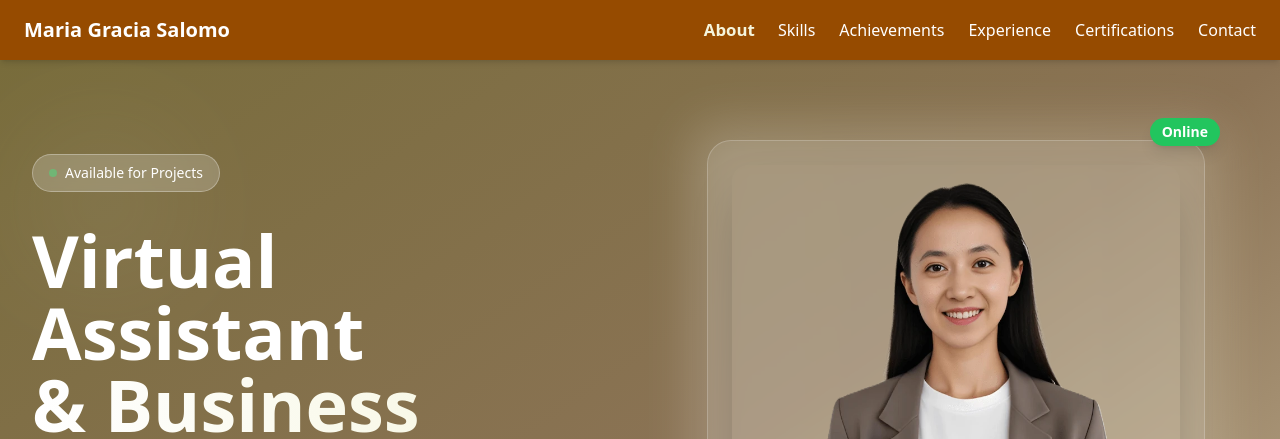
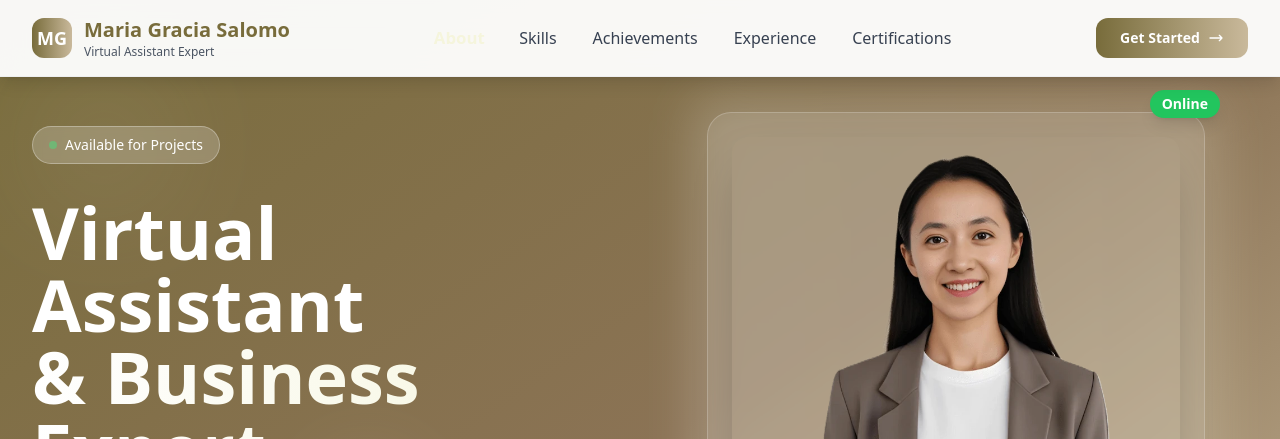
Before and after one commit to deoninja/maria-gracia-salomo, a plain HTML site: page index.html in a window 1280 px wide. Shown: the top 439 px of the page. Drawn offline with nearby package versions, Linux system fonts and the light colour scheme.

Commit message:
improve the navbar

```diff
--- a/index.html
+++ b/index.html
@@ -87,74 +87,118 @@
     <!-- Navigation -->
     <nav
       id="navbar"
-      class="bg-[#964B00] text-white sticky top-0 z-50 shadow-md"
+      class="fixed top-0 w-full z-50 bg-white/95 backdrop-blur-md border-b border-gray-200/50 shadow-lg"
       data-aos="fade-down"
       data-aos-duration="500"
     >
-      <div
-        class="container mx-auto px-4 sm:px-6 py-4 flex justify-between items-center"
-      >
-        <a href="#" class="text-xl font-bold">Maria Gracia Salomo</a>
+      <div class="container mx-auto px-4 sm:px-6 lg:px-8">
+        <div class="flex justify-between items-center py-4">
+
+          <!-- Logo/Brand -->
+          <div class="flex items-center space-x-3">
+            <div class="w-10 h-10 bg-gradient-to-r from-[#786C3B] to-[#C9B99B] rounded-xl flex items-center justify-center">
+              <span class="text-white font-bold text-lg">MG</span>
+            </div>
+            <div class="flex flex-col">
+              <a href="#home" class="text-xl font-bold text-[#786C3B] hover:text-[#C9B99B] transition-colors duration-300">
+                Maria Gracia Salomo
+              </a>
+              <span class="text-xs text-gray-600 font-medium">Virtual Assistant Expert</span>
+            </div>
+          </div>
 
           <!-- Desktop Menu -->
-        <div class="hidden md:flex space-x-4 sm:space-x-6">
-          <a href="#about" class="nav-link hover:text-gray-200 transition"
-            >About</a
-          >
-          <a href="#skills" class="nav-link hover:text-gray-200 transition"
-            >Skills</a
-          >
+          <div class="hidden lg:flex items-center space-x-1">
+            <a href="#about" class="nav-link group relative px-4 py-2 rounded-xl text-gray-700 hover:text-[#786C3B] transition-all duration-300 hover:bg-[#786C3B]/5">
+              <span class="relative z-10">About</span>
+              <div class="absolute inset-0 bg-gradient-to-r from-[#786C3B]/10 to-[#C9B99B]/10 rounded-xl opacity-0 group-hover:opacity-100 transition-opacity duration-300"></div>
+            </a>
+            <a href="#skills" class="nav-link group relative px-4 py-2 rounded-xl text-gray-700 hover:text-[#786C3B] transition-all duration-300 hover:bg-[#786C3B]/5">
+              <span class="relative z-10">Skills</span>
+              <div class="absolute inset-0 bg-gradient-to-r from-[#786C3B]/10 to-[#C9B99B]/10 rounded-xl opacity-0 group-hover:opacity-100 transition-opacity duration-300"></div>
+            </a>
+            <a href="#achievements" class="nav-link group relative px-4 py-2 rounded-xl text-gray-700 hover:text-[#786C3B] transition-all duration-300 hover:bg-[#786C3B]/5">
+              <span class="relative z-10">Achievements</span>
+              <div class="absolute inset-0 bg-gradient-to-r from-[#786C3B]/10 to-[#C9B99B]/10 rounded-xl opacity-0 group-hover:opacity-100 transition-opacity duration-300"></div>
+            </a>
+            <a href="#experience" class="nav-link group relative px-4 py-2 rounded-xl text-gray-700 hover:text-[#786C3B] transition-all duration-300 hover:bg-[#786C3B]/5">
+              <span class="relative z-10">Experience</span>
+              <div class="absolute inset-0 bg-gradient-to-r from-[#786C3B]/10 to-[#C9B99B]/10 rounded-xl opacity-0 group-hover:opacity-100 transition-opacity duration-300"></div>
+            </a>
+            <a href="#certifications" class="nav-link group relative px-4 py-2 rounded-xl text-gray-700 hover:text-[#786C3B] transition-all duration-300 hover:bg-[#786C3B]/5">
+              <span class="relative z-10">Certifications</span>
+              <div class="absolute inset-0 bg-gradient-to-r from-[#786C3B]/10 to-[#C9B99B]/10 rounded-xl opacity-0 group-hover:opacity-100 transition-opacity duration-300"></div>
+            </a>
+          </div>
+
+          <!-- CTA Button & Mobile Menu -->
+          <div class="flex items-center space-x-4">
+            <!-- CTA Button -->
             <a
-            href="#achievements"
-            class="nav-link hover:text-gray-200 transition"
-            >Achievements</a
-          >
-          <a href="#experience" class="nav-link hover:text-gray-200 transition"
-            >Experience</a
-          >
-          <a href="#certifications" class="nav-link hover:text-gray-200 transition"
-          >Certifications</a
-        >
-          <a href="#contact" class="nav-link hover:text-gray-200 transition"
-            >Contact</a
-          >
-        </div>
+              href="#contact"
+              class="hidden sm:inline-flex items-center px-6 py-2.5 bg-gradient-to-r from-[#786C3B] to-[#C9B99B] text-white rounded-xl font-semibold text-sm hover:shadow-lg hover:scale-105 transition-all duration-300 group"
+            >
+              <span>Get Started</span>
+              <svg class="ml-2 w-4 h-4 group-hover:translate-x-1 transition-transform" fill="none" stroke="currentColor" viewBox="0 0 24 24">
+                <path stroke-linecap="round" stroke-linejoin="round" stroke-width="2" d="M17 8l4 4m0 0l-4 4m4-4H3"></path>
+              </svg>
+            </a>
 
             <!-- Mobile Menu Button -->
-        <div class="md:hidden">
-          <button id="menu-btn" class="text-white focus:outline-none">
-            <i class="fas fa-bars text-2xl"></i>
+            <button
+              id="menu-btn"
+              class="lg:hidden relative w-10 h-10 bg-[#786C3B]/10 rounded-xl flex items-center justify-center text-[#786C3B] hover:bg-[#786C3B]/20 transition-colors duration-300 focus:outline-none"
+            >
+              <div class="relative">
+                <span class="sr-only">Open menu</span>
+                <div class="block w-5 h-0.5 bg-current transform transition duration-300 ease-in-out" id="line1"></div>
+                <div class="block w-5 h-0.5 bg-current transform transition duration-300 ease-in-out mt-1" id="line2"></div>
+                <div class="block w-5 h-0.5 bg-current transform transition duration-300 ease-in-out mt-1" id="line3"></div>
+              </div>
             </button>
           </div>
         </div>
+      </div>
 
       <!-- Mobile Menu -->
-      <div id="mobile-menu" class="hidden md:hidden bg-[#A0522D] text-center">
-        <a href="#about" class="nav-link block py-3 px-4 hover:bg-[#8B4513]"
-          >About</a
-        >
-        <a href="#skills" class="nav-link block py-3 px-4 hover:bg-[#8B4513]"
-          >Skills</a
-        >
+      <div id="mobile-menu" class="lg:hidden hidden bg-white/95 backdrop-blur-md border-t border-gray-200/50">
+        <div class="container mx-auto px-4 py-6">
+          <div class="flex flex-col space-y-4">
+            <a href="#about" class="nav-link group flex items-center space-x-3 px-4 py-3 rounded-xl text-gray-700 hover:text-[#786C3B] hover:bg-[#786C3B]/5 transition-all duration-300">
+              <div class="w-2 h-2 bg-[#786C3B] rounded-full opacity-0 group-hover:opacity-100 transition-opacity duration-300"></div>
+              <span>About</span>
+            </a>
+            <a href="#skills" class="nav-link group flex items-center space-x-3 px-4 py-3 rounded-xl text-gray-700 hover:text-[#786C3B] hover:bg-[#786C3B]/5 transition-all duration-300">
+              <div class="w-2 h-2 bg-[#786C3B] rounded-full opacity-0 group-hover:opacity-100 transition-opacity duration-300"></div>
+              <span>Skills</span>
+            </a>
+            <a href="#achievements" class="nav-link group flex items-center space-x-3 px-4 py-3 rounded-xl text-gray-700 hover:text-[#786C3B] hover:bg-[#786C3B]/5 transition-all duration-300">
+              <div class="w-2 h-2 bg-[#786C3B] rounded-full opacity-0 group-hover:opacity-100 transition-opacity duration-300"></div>
+              <span>Achievements</span>
+            </a>
+            <a href="#experience" class="nav-link group flex items-center space-x-3 px-4 py-3 rounded-xl text-gray-700 hover:text-[#786C3B] hover:bg-[#786C3B]/5 transition-all duration-300">
+              <div class="w-2 h-2 bg-[#786C3B] rounded-full opacity-0 group-hover:opacity-100 transition-opacity duration-300"></div>
+              <span>Experience</span>
+            </a>
+            <a href="#certifications" class="nav-link group flex items-center space-x-3 px-4 py-3 rounded-xl text-gray-700 hover:text-[#786C3B] hover:bg-[#786C3B]/5 transition-all duration-300">
+              <div class="w-2 h-2 bg-[#786C3B] rounded-full opacity-0 group-hover:opacity-100 transition-opacity duration-300"></div>
+              <span>Certifications</span>
+            </a>
+
+            <!-- Mobile CTA -->
+            <div class="pt-4 border-t border-gray-200">
               <a
-          href="#achievements"
-          class="nav-link block py-3 px-4 hover:bg-[#8B4513]"
-          >Achievements</a
-        >
-        <a
-          href="#experience"
-          class="nav-link block py-3 px-4 hover:bg-[#8B4513]"
-          >Experience</a
-        >
-        <a
-        href="#certifications"
-        class="nav-link block py-3 px-4 hover:bg-[#8B4513]"
-        >Certifications</a
-      >
-
-        <a href="#contact" class="nav-link block py-3 px-4 hover:bg-[#8B4513]"
-          >Contact</a
-        >
+                href="#contact"
+                class="flex items-center justify-center px-6 py-3 bg-gradient-to-r from-[#786C3B] to-[#C9B99B] text-white rounded-xl font-semibold hover:shadow-lg transition-all duration-300 group"
+              >
+                <span>Get Started</span>
+                <svg class="ml-2 w-4 h-4 group-hover:translate-x-1 transition-transform" fill="none" stroke="currentColor" viewBox="0 0 24 24">
+                  <path stroke-linecap="round" stroke-linejoin="round" stroke-width="2" d="M17 8l4 4m0 0l-4 4m4-4H3"></path>
+                </svg>
+              </a>
+            </div>
+          </div>
+        </div>
       </div>
     </nav>
 
@@ -172,7 +216,7 @@
         <div class="absolute top-1/2 left-1/4 w-24 h-24 bg-white rounded-full blur-2xl"></div>
       </div>
 
-      <div class="container mx-auto px-4 sm:px-6 lg:px-8 relative z-10">
+      <div class="mt-8 container mx-auto px-4 sm:px-6 lg:px-8 relative z-10">
         <div class="grid lg:grid-cols-2 gap-12 items-center min-h-screen py-20">
 
           <!-- Text content -->
@@ -1646,9 +1690,23 @@
     <script src="https://cdnjs.cloudflare.com/ajax/libs/OwlCarousel2/2.3.4/owl.carousel.min.js"></script>
 
     <script>
-      // window.onbeforeunload = function () {
-      //     window.scrollTo(0, 0);
-      // };
+      // Reset scroll position to top on page load
+      window.addEventListener('beforeunload', function() {
+        window.scrollTo(0, 0);
+      });
+
+      window.addEventListener('load', function() {
+        setTimeout(function() {
+          window.scrollTo(0, 0);
+        }, 100);
+      });
+
+      // Also reset on page refresh/reload
+      if (history.scrollRestoration) {
+        history.scrollRestoration = 'manual';
+      }
+
+      // Legacy support
       window.onload = function () {
           window.scrollTo(0, 0);
       };
```
Lines whose indentation alone changed are shown as unchanged.
